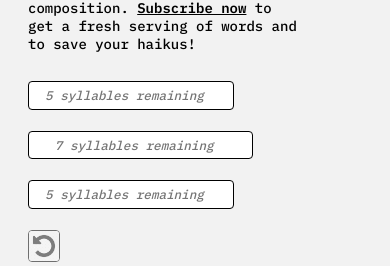
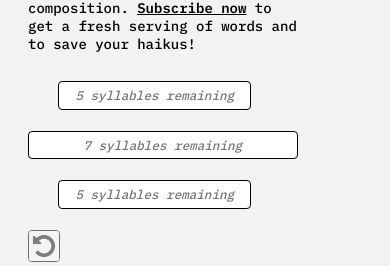
Before and after one commit to Mouzayan/Project-2, a React (Create React App) app: page /about in a window 390 px wide. Shown: the part 183-449 px from the top of the page. Built offline with nearby package versions, Linux system fonts and the light colour scheme; no server answers.

Commit message:
post deploy mediaquery improvements

```diff
--- a/src/Components/HaikuForm/HaikuForm.css
+++ b/src/Components/HaikuForm/HaikuForm.css
@@ -53,14 +53,26 @@
   }
 
   .thirdLine {
-    max-width: 90%;
+    max-width: 80%;
   }
 
   .firstLine {
-    max-width: 90%;
+    max-width: 80%;
   }
 
   .secondLine {
-    max-width: 100%;
+    min-width: 100%;
+  }
+  .haikuDiv {
+    max-width: 65%;
+  }
+
+  .haikuLines {
+    padding: 0.2em 0.5em;
+    height: 1.5em;
+    width: 70%;
+  }
+  ::placeholder {
+    margin: auto;
   }
 }
```
